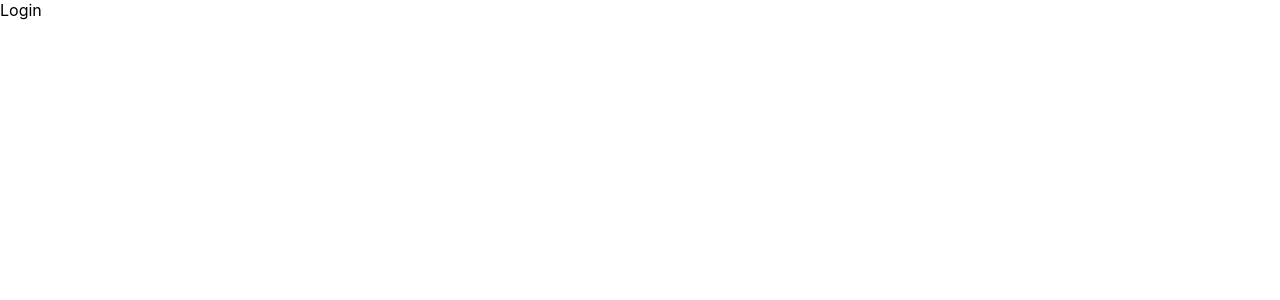
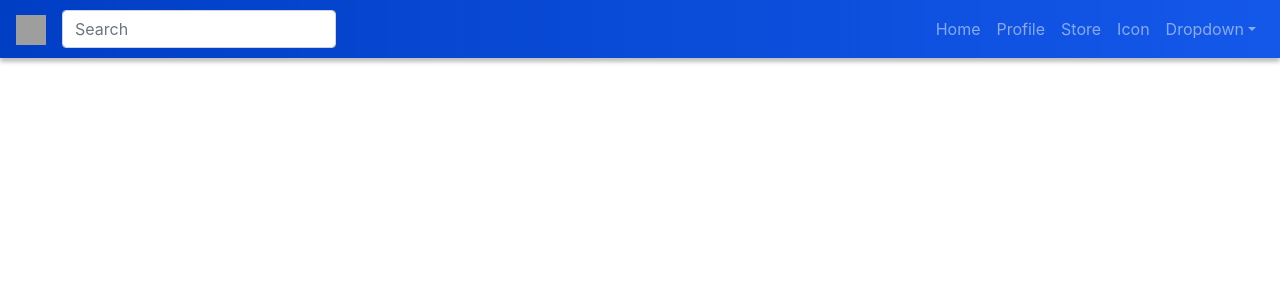
Before and after one commit to youthcomputing/Central-by-YC, a React (Create React App) app: page / in a window 1280 px wide. Shown: the top 300 px of the page. Built offline with nearby package versions, Linux system fonts and the light colour scheme; grey boxes are pictures that could not be loaded.

Commit message:
Navbar progress

```diff
--- a/package.json
+++ b/package.json
@@ -6,7 +6,9 @@
     "@testing-library/jest-dom": "^4.2.4",
     "@testing-library/react": "^9.5.0",
     "@testing-library/user-event": "^7.2.1",
+    "bootstrap": "^4.5.2",
     "react": "^16.13.1",
+    "react-bootstrap": "^1.3.0",
     "react-dom": "^16.13.1",
     "react-scripts": "3.4.1"
   },
--- a/public/index.html
+++ b/public/index.html
@@ -10,6 +10,12 @@
       content="Web site created using create-react-app"
     />
     <link rel="apple-touch-icon" href="%PUBLIC_URL%/logo192.png" />
+    <link
+      rel="stylesheet"
+      href="https://maxcdn.bootstrapcdn.com/bootstrap/4.5.0/css/bootstrap.min.css"
+      integrity="sha384-9aIt2nRpC12Uk9gS9baDl411NQApFmC26EwAOH8WgZl5MYYxFfc+NcPb1dKGj7Sk"
+      crossorigin="anonymous"
+    />
     <!--
       manifest.json provides metadata used when your web app is installed on a
       user's mobile device or desktop. See https://developers.google.com/web/fundamentals/web-app-manifest/
@@ -24,7 +30,7 @@
       work correctly both with client-side routing and a non-root public URL.
       Learn how to configure a non-root public URL by running `npm run build`.
     -->
-    <title>React App</title>
+    <title>Central by YC</title>
   </head>
   <body>
     <noscript>You need to enable JavaScript to run this app.</noscript>
--- a/src/Partials/Header.js
+++ b/src/Partials/Header.js
@@ -1,11 +1,62 @@
-import React from 'react';
-function Header() {
-    return(
-        <nav class="navbar navbar-dark bg-primary">
-            <div className="row col-12 d-flex justify-content-center text-white">
-            <span className="h3">Login</span>
-            </div>
-        </nav>
-    )
+import React from "react";
+import "./header.css";
+import Nav from "react-bootstrap/Nav";
+import NavDropdown from "react-bootstrap/NavDropdown";
+import Navbar from "react-bootstrap/Navbar";
+import Form from "react-bootstrap/Form";
+import FormControl from "react-bootstrap/FormControl";
+
+function App() {
+  return (
+    <div className="App">
+      <Navbar
+        collapseOnSelect
+        className="hello"
+        expand="lg"
+        bg="dark"
+        variant="dark"
+      >
+        <Navbar.Brand href="#home">
+          <img src="/logo.svg" width="30" height="30" alt="Central by YC" />
+        </Navbar.Brand>
+        <Navbar.Toggle aria-controls="responsive-navbar-nav" />
+        <Navbar.Collapse id="responsive-navbar-nav">
+          {/* Search Bar */}
+          <Nav className="searchBar mx-auto">
+            <Form inline>
+              <FormControl
+                type="text"
+                placeholder="Search"
+                className=" mr-sm-2"
+              />
+            </Form>
+          </Nav>
+          {/* End of search bar */}
+          {/* Spacing */}
+          <Nav className="mr-auto"></Nav>
+
+          {/* Right algined items */}
+          <Nav>
+            <Nav.Link href="#Home">Home</Nav.Link>
+            <Nav.Link href="#Profile">Profile</Nav.Link>
+            <Nav.Link href="#Storee">Store</Nav.Link>
+            <Nav.Link href="#Icon">Icon</Nav.Link>
+            <NavDropdown title="Dropdown" id="collasible-nav-dropdown">
+              <NavDropdown.Item href="#action/3.1">Action</NavDropdown.Item>
+              <NavDropdown.Item href="#action/3.2">
+                Another action
+              </NavDropdown.Item>
+              <NavDropdown.Item href="#action/3.3">Lol</NavDropdown.Item>
+              <NavDropdown.Divider />
+              <NavDropdown.Item href="#action/3.4">
+                Separated link
+              </NavDropdown.Item>
+            </NavDropdown>
+          </Nav>
+        </Navbar.Collapse>
+      </Navbar>
+    </div>
+  );
 }
-export default Header;
+
+export default App;
--- /dev/null
+++ b/src/Partials/header.css
@@ -0,0 +1,11 @@
+.hello {
+  width: 100%;
+
+  background: linear-gradient(90deg, #003ec4 0%, #1458ea 100%);
+  box-shadow: 0px 4px 4px rgba(0, 0, 0, 0.25);
+}
+
+.searchBar {
+  position: absolute;
+  height: 38px;
+}
```
Also changed, not shown: src/App.js (+4 -3 lines), src/yclogo.png (added), 1 other file (tests, documents, lock files or other folders).
